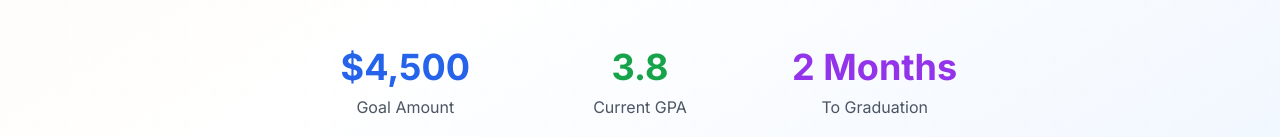
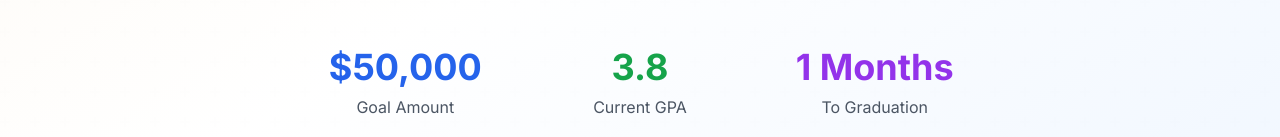
Before and after one commit to praise-cloud/crowd_funding_landing-_page, a React (Vite) app: page / in a window 1280 px wide. Shown: the part 513-650 px from the top of the page. Built offline with nearby package versions, Linux system fonts and the light colour scheme; the HTML template or start-up script is replaced by a standard one.

Commit message:
update teh hero section

```diff
--- a/src/components/Hero.jsx
+++ b/src/components/Hero.jsx
@@ -48,7 +48,7 @@ const Hero = () => {
           {/* Stats */}
           <div className="grid grid-cols-1 md:grid-cols-3 gap-8 max-w-2xl mx-auto">
             <div className="text-center">
-              <div className="text-3xl md:text-4xl font-bold text-blue-600 mb-2">$4,500</div>
+              <div className="text-3xl md:text-4xl font-bold text-blue-600 mb-2">$50,000</div>
               <div className="text-gray-600">Goal Amount</div>
             </div>
             <div className="text-center">
@@ -56,7 +56,7 @@ const Hero = () => {
               <div className="text-gray-600">Current GPA</div>
             </div>
             <div className="text-center">
-              <div className="text-3xl md:text-4xl font-bold text-purple-600 mb-2">2 Months</div>
+              <div className="text-3xl md:text-4xl font-bold text-purple-600 mb-2">1 Months</div>
               <div className="text-gray-600">To Graduation</div>
             </div>
           </div>
```
